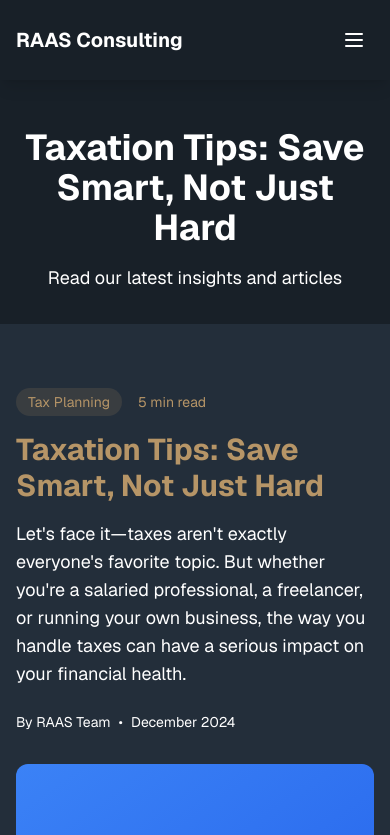
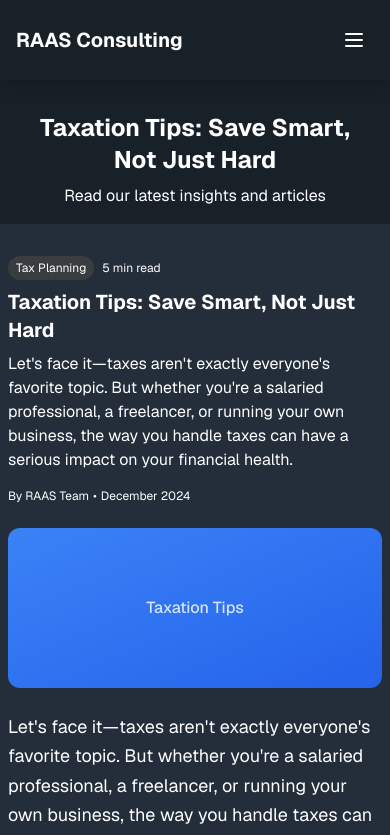
Before and after one commit to hruthiksiva/raas-consultancy, a React (Vite) app: page /blog/1 in a window 390 px wide. Shown: the top 835 px of the page. Built offline with nearby package versions, Linux system fonts and the light colour scheme.

Commit message:
Blogs and Blogdetails Color and text changed and mobile view fixed

```diff
--- a/src/components/blogdetail/BlogDetailCTASection.jsx
+++ b/src/components/blogdetail/BlogDetailCTASection.jsx
@@ -1,24 +1,24 @@
 const BlogDetailCTASection = () => (
-  <section style={{ backgroundColor: '#F1E1C9' }} className="py-16 md:py-24">
-    <div className="max-w-4xl mx-auto px-4 sm:px-6 lg:px-8 text-center">
-      <h2 className="text-3xl md:text-4xl font-bold mb-6" style={{ color: '#182028' }}>
+  <section style={{ backgroundColor: '#232E3A' }} className="py-10 md:py-24">
+    <div className="max-w-4xl mx-auto px-2 sm:px-6 lg:px-8 text-center">
+      <h2 className="text-2xl sm:text-4xl font-bold mb-4 sm:mb-6" style={{ color: '#FFFFFF' }}>
         Need Professional Financial Advice?
       </h2>
-      <p className="text-xl mb-8" style={{ color: '#182028' }}>
+      <p className="text-base sm:text-xl mb-6 sm:mb-8" style={{ color: '#FFFFFF' }}>
         Our experts are here to help you with all your financial and compliance needs.
       </p>
-      <div className="flex flex-col sm:flex-row gap-4 justify-center">
+      <div className="flex flex-col sm:flex-row gap-3 sm:gap-4 justify-center">
         <a
-          href="#contact"
-          className="inline-block px-8 py-4 rounded-lg font-semibold transition-colors duration-300 shadow-lg hover:shadow-xl transform hover:-translate-y-1"
-          style={{ backgroundColor: '#232E3A', color: '#FFFFFF' }}
+          href="/contact#contact-top"
+          className="inline-block px-6 sm:px-8 py-3 sm:py-4 rounded-lg font-semibold transition-colors duration-300 shadow-lg hover:shadow-xl transform hover:-translate-y-1"
+          style={{ backgroundColor: '#B69567', color: '#232E3A' }}
         >
           Get Free Consultation
         </a>
         <a
           href="/blogs"
-          className="inline-block border-2 px-8 py-4 rounded-lg font-semibold transition-colors duration-300"
-          style={{ backgroundColor: '#232E3A', color: '#FFFFFF', borderColor: '#232E3A' }}
+          className="inline-block border-2 px-6 sm:px-8 py-3 sm:py-4 rounded-lg font-semibold transition-colors duration-300"
+          style={{ backgroundColor: '#B69567', color: '#232E3A', borderColor: '#B69567' }}
         >
           Read More Articles
         </a>
--- a/src/components/blogdetail/BlogDetailContentSection.jsx
+++ b/src/components/blogdetail/BlogDetailContentSection.jsx
@@ -1,32 +1,32 @@
 const BlogDetailContentSection = ({ currentBlog, renderContent }) => (
-  <section style={{ backgroundColor: '#232E3A' }} className="py-16 md:py-24">
-    <div className="max-w-4xl mx-auto px-4 sm:px-6 lg:px-8">
+  <section style={{ backgroundColor: '#232E3A' }} className="py-8 md:py-24">
+    <div className="max-w-4xl mx-auto px-2 sm:px-6 lg:px-8">
       {/* Blog Header */}
-      <div className="mb-8">
-        <div className="flex items-center space-x-4 mb-4">
-          <span style={{ backgroundColor: 'rgba(182, 149, 103, 0.15)', color: '#B69567' }} className="text-sm px-3 py-1 rounded-full">
+      <div className="mb-6 sm:mb-8">
+        <div className="flex flex-wrap items-center space-x-2 sm:space-x-4 mb-2 sm:mb-4">
+          <span style={{ backgroundColor: 'rgba(182, 149, 103, 0.15)', color: '#FFFFFF' }} className="text-xs sm:text-sm px-2 sm:px-3 py-1 rounded-full">
             {currentBlog.category}
           </span>
-          <span style={{ color: '#B69567' }} className="text-sm">
+          <span style={{ color: '#FFFFFF' }} className="text-xs sm:text-sm">
             {currentBlog.readTime}
           </span>
         </div>
-        <h1 className="text-3xl md:text-4xl font-bold mb-4" style={{ color: '#B69567' }}>
+        <h1 className="text-xl sm:text-3xl md:text-4xl font-bold mb-2 sm:mb-4" style={{ color: '#FFFFFF' }}>
           {currentBlog.title}
         </h1>
-        <p className="text-lg mb-6" style={{ color: '#FFFFFF' }}>
+        <p className="text-base sm:text-lg mb-4 sm:mb-6" style={{ color: '#FFFFFF' }}>
           {currentBlog.excerpt}
         </p>
-        <div className="flex items-center text-sm" style={{ color: '#FFFFFF' }}>
+        <div className="flex flex-wrap items-center text-xs sm:text-sm" style={{ color: '#FFFFFF' }}>
           <span>By {currentBlog.author}</span>
-          <span className="mx-2">•</span>
+          <span className="mx-1 sm:mx-2">•</span>
           <span>{currentBlog.date}</span>
         </div>
       </div>
       {/* Blog Image */}
-      <div className="mb-8">
-        <div className="w-full h-64 bg-gradient-to-br from-blue-500 to-blue-600 rounded-xl flex items-center justify-center">
-          <span className="text-white/80 text-lg font-medium">
+      <div className="mb-6 sm:mb-8">
+        <div className="w-full h-40 sm:h-64 bg-gradient-to-br from-blue-500 to-blue-600 rounded-xl flex items-center justify-center">
+          <span className="text-white/80 text-base sm:text-lg font-medium">
             {currentBlog.title.split(':')[0]}
           </span>
         </div>
--- a/src/components/blogdetail/BlogDetailHeroSection.jsx
+++ b/src/components/blogdetail/BlogDetailHeroSection.jsx
@@ -1,8 +1,8 @@
 const BlogDetailHeroSection = ({ title, subtitle }) => (
   <header style={{ backgroundColor: '#182028' }}>
-    <div className="max-w-4xl mx-auto px-4 sm:px-6 lg:px-8 pt-12 md:pt-20 text-center">
-      <h1 className="text-4xl md:text-5xl font-bold mb-4" style={{ color: '#FFFFFF' }}>{title}</h1>
-      <p className="text-lg mb-8" style={{ color: '#FFFFFF' }}>{subtitle}</p>
+    <div className="max-w-4xl mx-auto px-4 sm:px-6 lg:px-8 pt-8 md:pt-20 text-center">
+      <h1 className="text-2xl sm:text-3xl md:text-5xl font-bold mb-2 sm:mb-4" style={{ color: '#FFFFFF' }}>{title}</h1>
+      <p className="text-base sm:text-lg mb-4 sm:mb-8" style={{ color: '#FFFFFF' }}>{subtitle}</p>
     </div>
   </header>
 );
--- a/src/components/blogdetail/BlogDetailRelatedSection.jsx
+++ b/src/components/blogdetail/BlogDetailRelatedSection.jsx
@@ -1,10 +1,10 @@
 const BlogDetailRelatedSection = ({ relatedBlogs, onBlogClick }) => (
-  <section style={{ backgroundColor: '#182028' }} className="py-16 md:py-24">
-    <div className="max-w-7xl mx-auto px-4 sm:px-6 lg:px-8">
-      <h2 className="text-3xl font-bold text-center mb-12" style={{ color: '#B69567' }}>
+  <section style={{ backgroundColor: '#182028' }} className="py-10 md:py-24">
+    <div className="max-w-7xl mx-auto px-2 sm:px-6 lg:px-8">
+      <h2 className="text-2xl sm:text-3xl font-bold text-center mb-8 sm:mb-12" style={{ color: '#FFFFFF' }}>
         Related Articles
       </h2>
-      <div className="grid md:grid-cols-3 gap-8">
+      <div className="grid grid-cols-1 md:grid-cols-3 gap-6 md:gap-8">
         {relatedBlogs.map((blog) => (
           <div
             key={blog.slug}
--- a/src/pages/BlogDetail.jsx
+++ b/src/pages/BlogDetail.jsx
@@ -29,28 +29,28 @@ const BlogDetail = () => {
         case 'tip':
           return (
             <div key={index} style={{ background: '#232E3A' }} className="mb-8 p-6 rounded-xl border-l-4" >
-              <h3 className="text-xl font-bold mb-3" style={{ color: '#B69567' }}>{section.title}</h3>
+              <h3 className="text-xl font-bold mb-3" style={{ color: '#FFFFFF' }}>{section.title}</h3>
               <p style={{ color: '#FFFFFF' }} className="leading-relaxed">{section.text}</p>
             </div>
           );
         case 'lesson':
           return (
             <div key={index} style={{ background: '#232E3A' }} className="mb-8 p-6 rounded-xl border-l-4" >
-              <h3 className="text-xl font-bold mb-3" style={{ color: '#B69567' }}>{section.title}</h3>
+              <h3 className="text-xl font-bold mb-3" style={{ color: '#FFFFFF' }}>{section.title}</h3>
               <p style={{ color: '#FFFFFF' }} className="leading-relaxed">{section.text}</p>
             </div>
           );
         case 'section':
           return (
             <div key={index}>
-              <h3 className="text-xl font-bold mb-3" style={{ color: '#B69567' }}>{section.title}</h3>
+              <h3 className="text-xl font-bold mb-3" style={{ color: '#FFFFFF' }}>{section.title}</h3>
               <p style={{ color: '#FFFFFF' }} className="leading-relaxed">{section.text}</p>
             </div>
           );
         case 'list':
           return (
             <div key={index}>
-              <h3 className="text-xl font-bold mb-3" style={{ color: '#B69567' }}>{section.title}</h3>
+              <h3 className="text-xl font-bold mb-3" style={{ color: '#FFFFFF' }}>{section.title}</h3>
               <ul className="list-disc list-inside space-y-2" style={{ color: '#FFFFFF' }}>
                 {section.items.map((item, itemIndex) => (
                   <li key={itemIndex} className="leading-relaxed">{item}</li>
--- a/src/pages/Contact.jsx
+++ b/src/pages/Contact.jsx
@@ -22,7 +22,7 @@ const Contact = () => {
   };
 
   return (
-    <div className="min-h-screen">
+    <div id="contact-top" className="min-h-screen">
       {/* Hero Section */}
       <ContactHeroSection
         title="CA-Led Startup Compliance & Tax Filing — Simple. Fast. Affordable."
```
